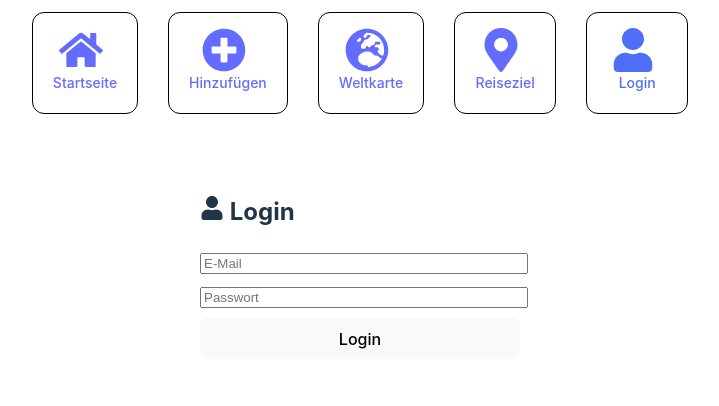
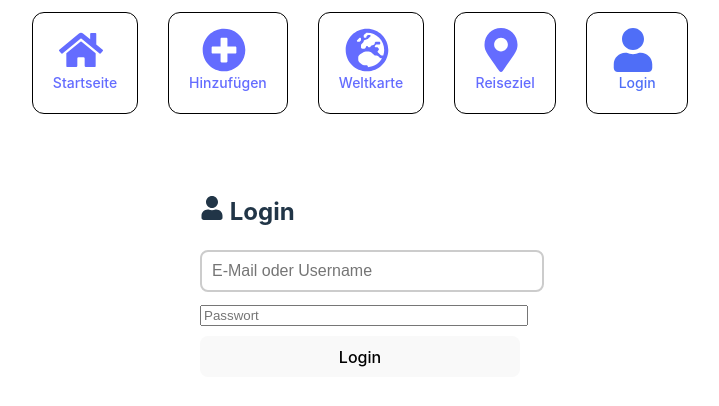
Before and after one commit to anina44/Projekt-M223, a React (Vite) app in the folder GlobeNotes/: page /login in a window 1280 px wide. Shown: the top 406 px of the page, without its empty margins (280-999 px from the left). Built offline with nearby package versions, Linux system fonts and the light colour scheme.

Commit message:
adjusted login

```diff
--- a/GlobeNotes/src/pages/Login.jsx
+++ b/GlobeNotes/src/pages/Login.jsx
@@ -1,8 +1,11 @@
-import { useState } from "react";
+import { useState, useContext } from "react";
 import { FaUser } from "react-icons/fa";
+import { AuthContext } from "../auth/AuthContext";
 
 const Login = () => {
-  const [email, setEmail] = useState("");
+  const { login, isLoading } = useContext(AuthContext);
+
+  const [usernameOrEmail, setUsernameOrEmail] = useState("");
   const [password, setPassword] = useState("");
   const [error, setError] = useState("");
 
@@ -11,25 +14,15 @@ const Login = () => {
     setError("");
 
     try {
-      const response = await fetch("http://localhost:8080/api/auth/login", {
-        method: "POST",
-        headers: {
-          "Content-Type": "application/json",
-        },
-        body: JSON.stringify({ email, password }),
-      });
-
-      if (!response.ok) {
-        throw new Error("Login fehlgeschlagen");
-      }
-
-      const data = await response.json();
-      localStorage.setItem("token", data.token);
-
-      // später: redirect / AuthContext setzen
+      await login(usernameOrEmail, password);
       alert("Login erfolgreich!");
+      // optional: navigate("/") oder navigate("/reiseziel")
     } catch (err) {
-      setError("Falsche Zugangsdaten");
+      const status = err?.response?.status; // falls axios
+      // falls fetch: err hat status nicht -> dann setz es im auth-service
+      if (status === 401) setError("Falsche Zugangsdaten");
+      else if (status === 403) setError("Login ist blockiert (Backend Security/CSRF).");
+      else setError("Login fehlgeschlagen (Server/Verbindung).");
     }
   };
 
@@ -41,12 +34,13 @@ const Login = () => {
 
       <form onSubmit={handleSubmit}>
         <input
-          type="email"
-          placeholder="E-Mail"
-          value={email}
-          onChange={(e) => setEmail(e.target.value)}
+          type="text"
+          placeholder="E-Mail oder Username"
+          value={usernameOrEmail}
+          onChange={(e) => setUsernameOrEmail(e.target.value)}
           required
           style={{ width: "100%", marginBottom: "10px" }}
+          disabled={isLoading}
         />
 
         <input
@@ -56,10 +50,11 @@ const Login = () => {
           onChange={(e) => setPassword(e.target.value)}
           required
           style={{ width: "100%", marginBottom: "10px" }}
+          disabled={isLoading}
         />
 
-        <button type="submit" style={{ width: "100%" }}>
-          Login
+        <button type="submit" style={{ width: "100%" }} disabled={isLoading}>
+          {isLoading ? "Lädt..." : "Login"}
         </button>
       </form>
 
```
